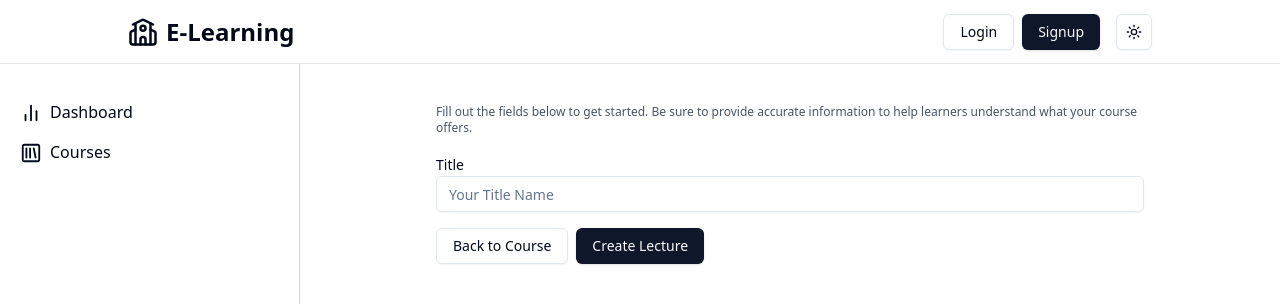
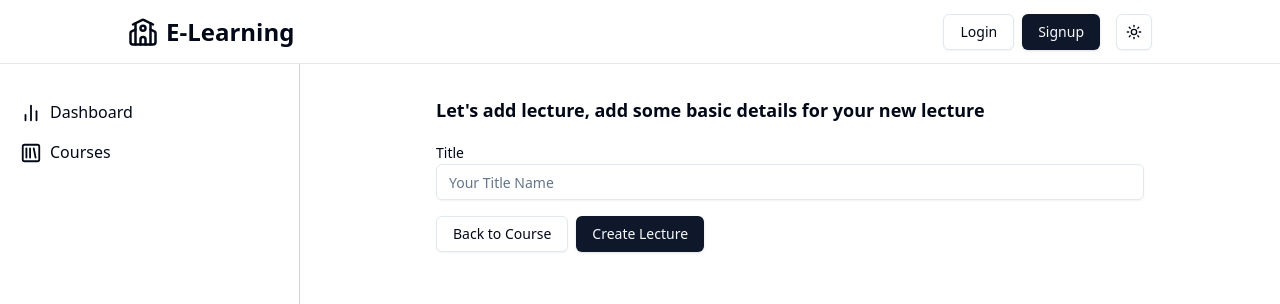
Before and after one commit to Anandpatel54/e-learning, a React (Vite) app in the folder client/: page /admin/course/1/lecture in a window 1280 px wide. Shown: the top 304 px of the page. Built offline with nearby package versions, Linux system fonts and the light colour scheme; no server answers.

Commit message:
some part done

```diff
--- a/client/src/pages/admin/lecture/CreateLecture.jsx
+++ b/client/src/pages/admin/lecture/CreateLecture.jsx
@@ -36,11 +36,10 @@ const CreateLecture = () => {
     <div className="flex-1 mx-10">
       <div className="mb-4">
         <h1 className="font-bold text-lg">
-
+        Let's add lecture, add some basic details for your new lecture
         </h1>
         <p className="text-gray-600 text-xs mt-2">
-          Fill out the fields below to get started. Be sure to provide accurate
-          information to help learners understand what your course offers.
+
         </p>
       </div>
       <div className="space-y-4">
```
